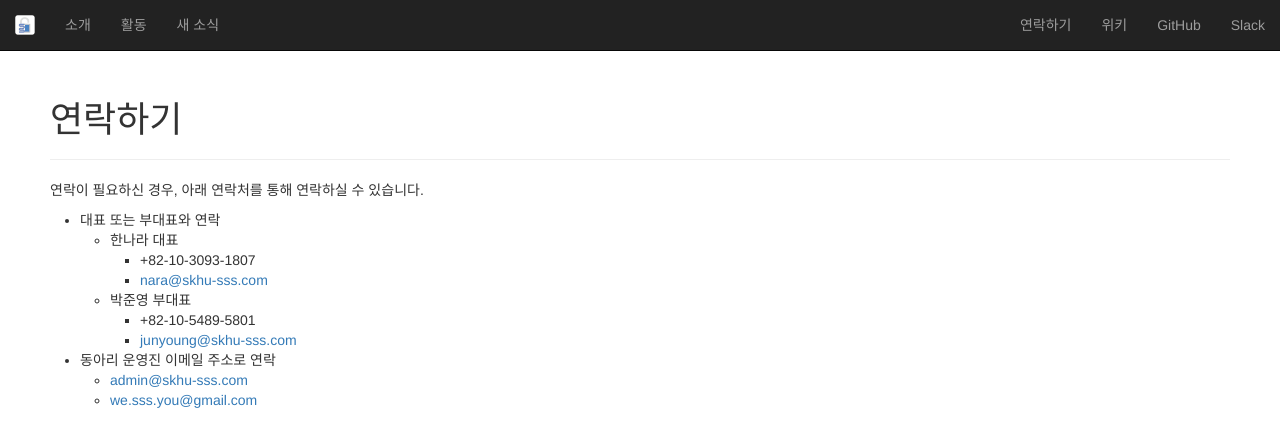
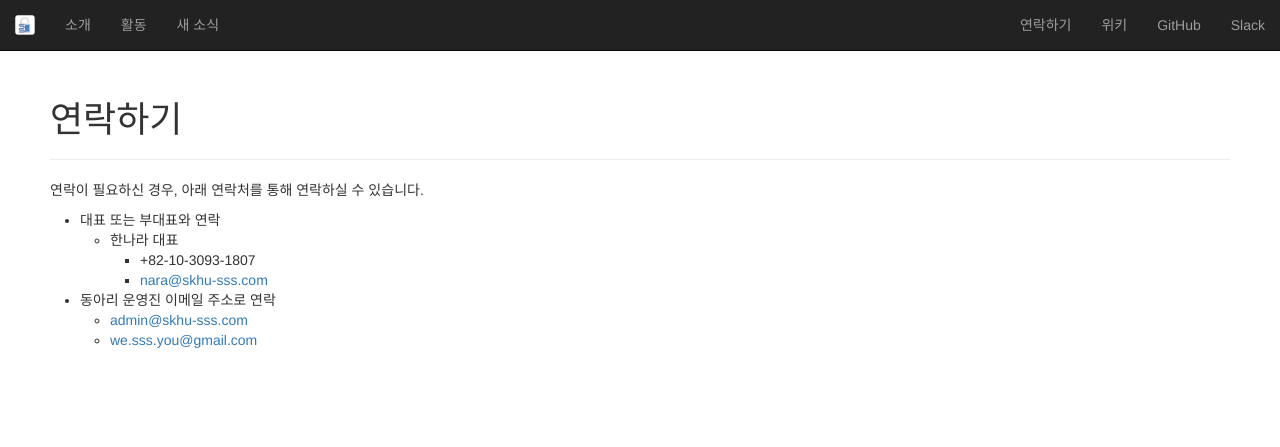
Before and after one commit to s-owl/s-owl.github.io, a Jekyll site: the page built from contact.md, in a window 1280 px wide. Shown: the top 447 px of the page. Built offline with Jekyll 4.4.1, drawn with Linux system fonts in a browser that asks for light colours.

Commit message:
Update contact.md

```diff
--- a/contact.md
+++ b/contact.md
@@ -9,9 +9,6 @@ permalink: /contact/
   - 한나라 대표
     - +82-10-3093-1807
     - [nara@skhu-sss.com](mailto:nara@skhu-sss.com)
-  - 박준영 부대표
-    - +82-10-5489-5801
-    - [junyoung@skhu-sss.com](mailto:junyoung@skhu-sss.com)
 - 동아리 운영진 이메일 주소로 연락
   - [admin@skhu-sss.com](mailto:admin@skhu-sss.com)
   - [we.sss.you@gmail.com](mailto:we.sss.you@gmail.com)
```
